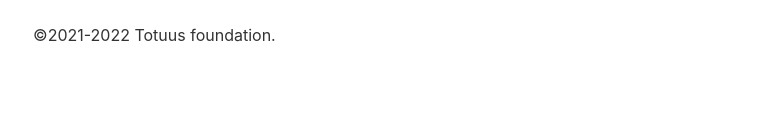
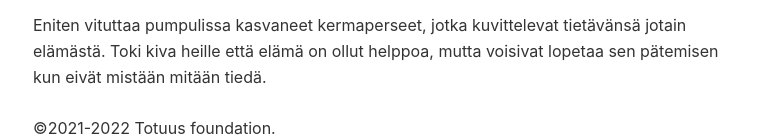
Before and after one commit to ninpnin/totuuksia, a plain HTML site: page index.html in a window 1280 px wide. Shown: the part 1898-2038 px from the top of the page, without its empty margins (257-1019 px from the left). Before the commit the page ends 1982 px from the top, so only its background shows below. Drawn offline with nearby package versions, Linux system fonts and the light colour scheme.

Commit message:
feat: vituttaa pumpulissa kasvaneet kermaperseet

```diff
--- a/index.html
+++ b/index.html
@@ -79,6 +79,9 @@ https://developer.mozilla.org/en-US/docs/Learn/HTML/Introduction_to_HTML
             <p>
             Kannabis on ponnahduslauta kovempiin huumeisiin viinasta tulee krapula mutta kannabiksen käytösta voi päätyä bsykoosiin
             </p>
+            <p>
+            Eniten vituttaa pumpulissa kasvaneet kermaperseet, jotka kuvittelevat tietävänsä jotain elämästä. Toki kiva heille että elämä on ollut helppoa, mutta voisivat lopetaa sen pätemisen kun eivät mistään mitään tiedä.
+            </p>
           </div>
           </article>
         <footer>©2021-2022 Totuus foundation.</footer>
```
